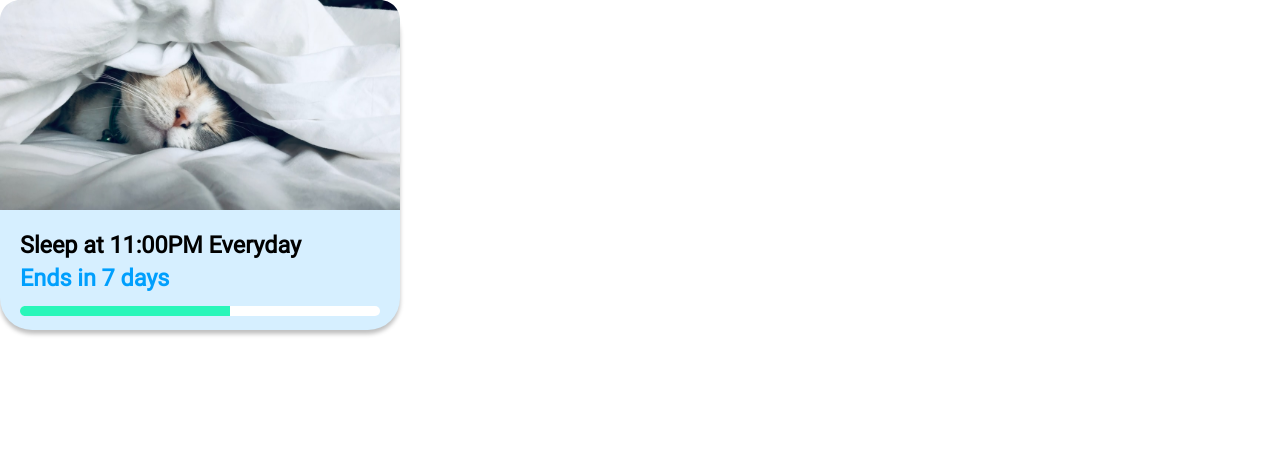
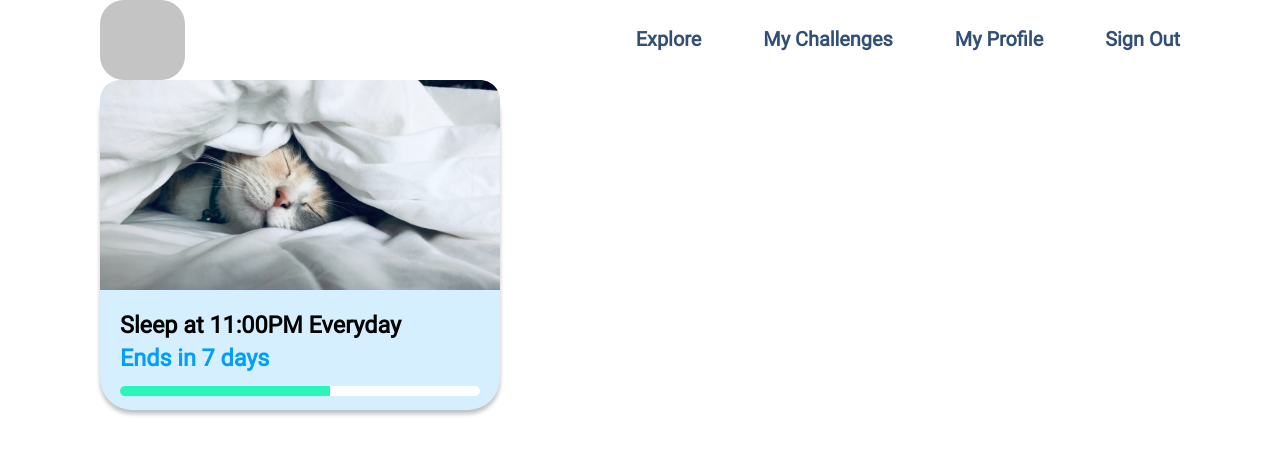
Before and after one commit to RichardBanh/msft-brain-hack, a React (Create React App) app: page / in a window 1280 px wide. Shown: the top 454 px of the page. Built offline with nearby package versions, Linux system fonts and the light colour scheme.

Commit message:
navbar css done

```diff
--- a/src/App.js
+++ b/src/App.js
@@ -8,6 +8,23 @@ function App() {
   return (
     <div className="App">
       <BrowserRouter>
+        <div className="header">
+          <Link to="/" className="header__left"></Link>
+          <div className="header__right">
+            <Link to="" className="header__right-link">
+              <h3 className="header__right-item">Explore</h3>
+            </Link>
+            <Link to="" className="header__right-link">
+              <h3 className="header__right-item">My Challenges</h3>
+            </Link>
+            <Link to="" className="header__right-link">
+              <h3 className="header__right-item">My Profile</h3>
+            </Link>
+            <Link to="" className="header__right-link">
+              <h3 className="header__right-item">Sign Out</h3>
+            </Link>
+          </div>
+        </div>
         <Categories />
         <Switch>
           <Route exact path="/"></Route>
--- a/src/Styles/main.css
+++ b/src/Styles/main.css
@@ -23,6 +23,46 @@
 /* media query for mobile 320*/
 /* media query for tablet*/
 /* media query for high pixel density desktops*/
+.header {
+  display: -webkit-box;
+  display: -ms-flexbox;
+  display: flex;
+  -webkit-box-pack: justify;
+      -ms-flex-pack: justify;
+          justify-content: space-between;
+}
+
+.header__left {
+  width: 5.3125rem;
+  height: 5rem;
+  background-color: #c4c4c4;
+  border-radius: 1.5rem;
+}
+
+.header__right {
+  display: -webkit-box;
+  display: -ms-flexbox;
+  display: flex;
+  -webkit-box-orient: horizontal;
+  -webkit-box-direction: normal;
+      -ms-flex-direction: row;
+          flex-direction: row;
+  -webkit-box-align: center;
+      -ms-flex-align: center;
+          align-items: center;
+}
+
+.header__right-link {
+  margin-left: 3.875rem;
+  color: #325075;
+  text-decoration: none;
+  font-family: "roboto-regular";
+  font-style: normal;
+  font-weight: bold;
+  font-size: 17px;
+  line-height: 20px;
+}
+
 .card {
   width: 25rem;
   height: 20.625rem;
@@ -55,4 +95,9 @@
 .card__bottom-progress {
   margin: 1rem 0 1.125rem;
 }
+
+body {
+  padding: 0 6.25rem;
+  background-color: #ffffff;
+}
 /*# sourceMappingURL=main.css.map */
--- a/src/Styles/main.scss
+++ b/src/Styles/main.scss
@@ -7,4 +7,10 @@
 @import "./partials/colors";
 @import "./partials/fonts";
 @import "./partials/breakpoints";
+@import "./partials/header";
 @import "./partials/cards";
+
+body {
+  padding: 0 6.25rem;
+  background-color: #ffffff;
+}
--- /dev/null
+++ b/src/Styles/partials/_header.scss
@@ -0,0 +1,27 @@
+.header {
+  display: flex;
+  justify-content: space-between;
+  &__left {
+    width: 5.3125rem;
+    height: 5rem;
+    background-color: #c4c4c4;
+    border-radius: 1.5rem;
+  }
+  &__right {
+    display: flex;
+    flex-direction: row;
+    align-items: center;
+    &-link {
+      margin-left: 3.875rem;
+      color: #325075;
+      text-decoration: none;
+      font-family: "roboto-regular";
+      font-style: normal;
+      font-weight: bold;
+      font-size: 17px;
+      line-height: 20px;
+    }
+    &-item {
+    }
+  }
+}
```
Also changed, not shown: 1 other file (tests, documents, lock files or other folders).
